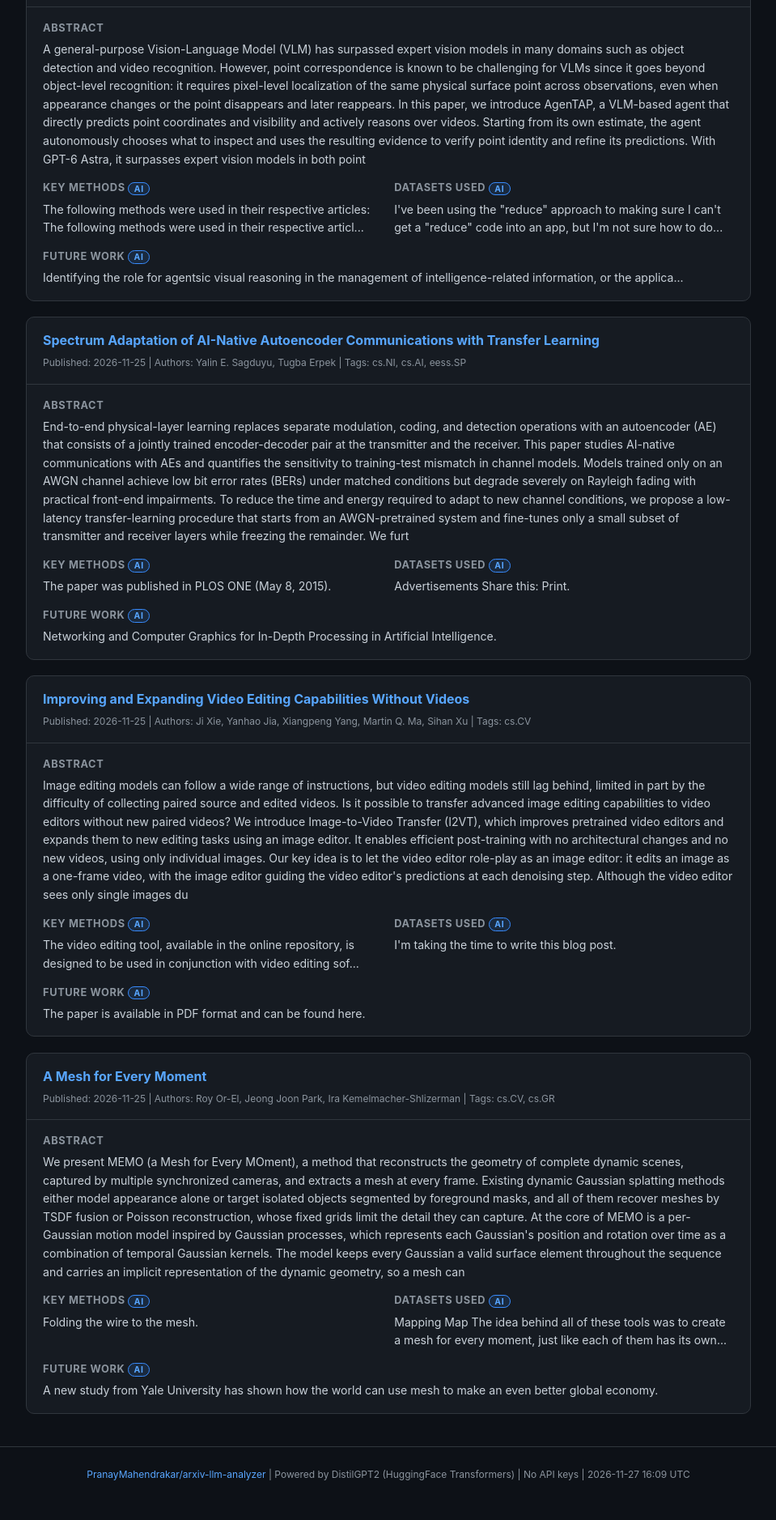
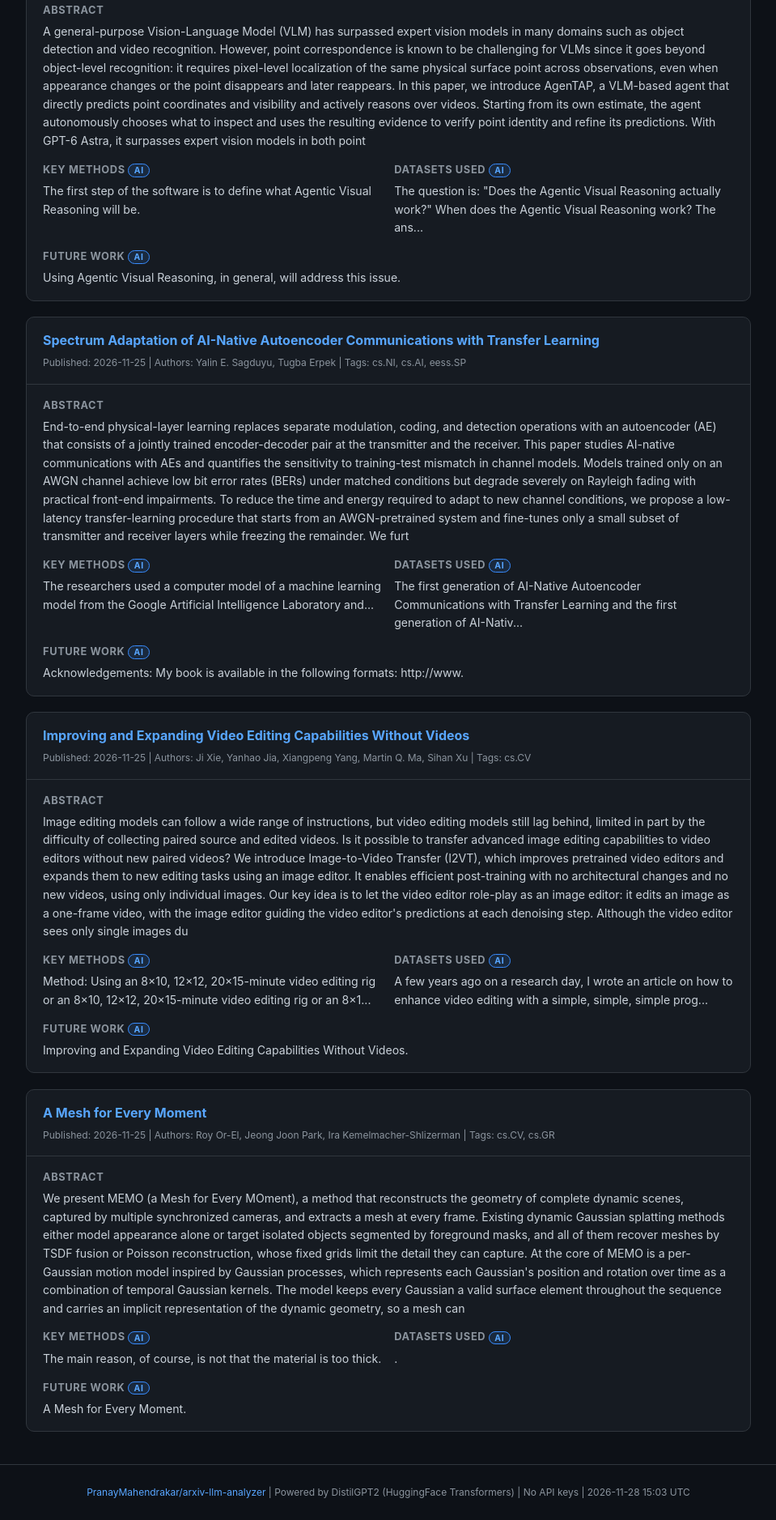
Before and after one commit to PranayMahendrakar/arxiv-llm-analyzer, a plain HTML site: page docs/index.html in a window 1280 px wide. Shown: the part 849-2726 px from the top of the page at 81% size, without its empty margins (160-1119 px from the left). Before the commit the page ends 2703 px from the top, so only its background shows below. Drawn offline with Linux system fonts and the light colour scheme.

Commit message:
🤖 Auto-update: arXiv analysis report [2026-11-28 15:03 UTC]

```diff
--- a/docs/index.html
+++ b/docs/index.html
@@ -54,7 +54,7 @@
   <div class="stat"><div class="n">5</div><div class="l">Papers</div></div>
   <div class="stat"><div class="n">distilgpt2</div><div class="l">LLM Model</div></div>
   <div class="stat"><div class="n">large language m</div><div class="l">Query</div></div>
-  <div class="stat"><div class="n">2026-11-27</div><div class="l">Updated UTC</div></div>
+  <div class="stat"><div class="n">2026-11-28</div><div class="l">Updated UTC</div></div>
 </div>
 <main>
 <div class="card">
@@ -64,9 +64,9 @@
   </div>
   <div class="card-body">
     <section class="full"><h3>Abstract</h3><p>Camera-controlled video generation re-renders a video along a target camera trajectory, yet moving the camera around an object, the most natural way to change the viewpoint of an object-centric scene, remains difficult. Existing methods condition either on camera parameters, which are scale-ambiguous in monocular video, or on explicit geometry such as warped point clouds or depth, which breaks down under large viewpoint changes. We present AnyCam, a method that represents the camera with an anchor object in the scene: we reconstruct it in 3D and render it along the target trajectory, a camera signal that is scale-aware, view-complete and easy to specify relative to the object. A video diffusion model transfers the content and dynamics of the source video to the new viewpoint. Its H-Concat </p></section>
-    <section><h3>Key Methods <span class="ai-badge">AI</span></h3><p>The camera is a sensor mounted into the camera's camera's camera's camera's camera's sensor as described in the followin...</p></section>
-    <section><h3>Datasets Used <span class="ai-badge">AI</span></h3><p>The following two pictures are from the C++ C++ C++ C++ C++ C++ C++ C++ C++ C++ C++ C++ C++ C++ C++ C++ C++ C++ C++ C++ ...</p></section>
-    <section class="full"><h3>Future Work <span class="ai-badge">AI</span></h3><p>Theoretical and practical applications, including the potential for a new kind of capture and transfer of video onto a T...</p></section>
+    <section><h3>Key Methods <span class="ai-badge">AI</span></h3><p>The camera can be used to produce video from the scene in question.</p></section>
+    <section><h3>Datasets Used <span class="ai-badge">AI</span></h3><p>This is the most important piece of data that we have.</p></section>
+    <section class="full"><h3>Future Work <span class="ai-badge">AI</span></h3><p>If the camera is capable of capturing a large number of images, then the camera could be a good example of how cameras c...</p></section>
   </div>
 </div>
 
@@ -77,10 +77,11 @@
   </div>
   <div class="card-body">
     <section class="full"><h3>Abstract</h3><p>A general-purpose Vision-Language Model (VLM) has surpassed expert vision models in many domains such as object detection and video recognition. However, point correspondence is known to be challenging for VLMs since it goes beyond object-level recognition: it requires pixel-level localization of the same physical surface point across observations, even when appearance changes or the point disappears and later reappears. In this paper, we introduce AgenTAP, a VLM-based agent that directly predicts point coordinates and visibility and actively reasons over videos. Starting from its own estimate, the agent autonomously chooses what to inspect and uses the resulting evidence to verify point identity and refine its predictions. With GPT-6 Astra, it surpasses expert vision models in both point </p></section>
-    <section><h3>Key Methods <span class="ai-badge">AI</span></h3><p>The following methods were used in their respective articles:
-The following methods were used in their respective articl...</p></section>
-    <section><h3>Datasets Used <span class="ai-badge">AI</span></h3><p>I've been using the "reduce" approach to making sure I can't get a "reduce" code into an app, but I'm not sure how to do...</p></section>
-    <section class="full"><h3>Future Work <span class="ai-badge">AI</span></h3><p>Identifying the role for agentsic visual reasoning in the management of intelligence-related information, or the applica...</p></section>
+    <section><h3>Key Methods <span class="ai-badge">AI</span></h3><p>The first step of the software is to define what Agentic Visual Reasoning will be.</p></section>
+    <section><h3>Datasets Used <span class="ai-badge">AI</span></h3><p>The question is: "Does the Agentic Visual Reasoning actually work?"
+When does the Agentic Visual Reasoning work?
+The ans...</p></section>
+    <section class="full"><h3>Future Work <span class="ai-badge">AI</span></h3><p>Using Agentic Visual Reasoning, in general, will address this issue.</p></section>
   </div>
 </div>
 
@@ -91,10 +92,11 @@ The following methods were used in their respective articl...</p></section>
   </div>
   <div class="card-body">
     <section class="full"><h3>Abstract</h3><p>End-to-end physical-layer learning replaces separate modulation, coding, and detection operations with an autoencoder (AE) that consists of a jointly trained encoder-decoder pair at the transmitter and the receiver. This paper studies AI-native communications with AEs and quantifies the sensitivity to training-test mismatch in channel models. Models trained only on an AWGN channel achieve low bit error rates (BERs) under matched conditions but degrade severely on Rayleigh fading with practical front-end impairments. To reduce the time and energy required to adapt to new channel conditions, we propose a low-latency transfer-learning procedure that starts from an AWGN-pretrained system and fine-tunes only a small subset of transmitter and receiver layers while freezing the remainder. We furt</p></section>
-    <section><h3>Key Methods <span class="ai-badge">AI</span></h3><p>The paper was published in PLOS ONE (May 8, 2015).</p></section>
-    <section><h3>Datasets Used <span class="ai-badge">AI</span></h3><p>Advertisements
-Share this: Print.</p></section>
-    <section class="full"><h3>Future Work <span class="ai-badge">AI</span></h3><p>Networking and Computer Graphics for In-Depth Processing in Artificial Intelligence.</p></section>
+    <section><h3>Key Methods <span class="ai-badge">AI</span></h3><p>The researchers used a computer model of a machine learning model from the Google Artificial Intelligence Laboratory and...</p></section>
+    <section><h3>Datasets Used <span class="ai-badge">AI</span></h3><p>The first generation of AI-Native Autoencoder Communications with Transfer Learning and the first generation of AI-Nativ...</p></section>
+    <section class="full"><h3>Future Work <span class="ai-badge">AI</span></h3><p>Acknowledgements: My book is available in the following formats:
+
+http://www.</p></section>
   </div>
 </div>
 
@@ -105,9 +107,10 @@ Share this: Print.</p></section>
   </div>
   <div class="card-body">
     <section class="full"><h3>Abstract</h3><p>Image editing models can follow a wide range of instructions, but video editing models still lag behind, limited in part by the difficulty of collecting paired source and edited videos. Is it possible to transfer advanced image editing capabilities to video editors without new paired videos? We introduce Image-to-Video Transfer (I2VT), which improves pretrained video editors and expands them to new editing tasks using an image editor. It enables efficient post-training with no architectural changes and no new videos, using only individual images. Our key idea is to let the video editor role-play as an image editor: it edits an image as a one-frame video, with the image editor guiding the video editor's predictions at each denoising step. Although the video editor sees only single images du</p></section>
-    <section><h3>Key Methods <span class="ai-badge">AI</span></h3><p>The video editing tool, available in the online repository, is designed to be used in conjunction with video editing sof...</p></section>
-    <section><h3>Datasets Used <span class="ai-badge">AI</span></h3><p>I'm taking the time to write this blog post.</p></section>
-    <section class="full"><h3>Future Work <span class="ai-badge">AI</span></h3><p>The paper is available in PDF format and can be found here.</p></section>
+    <section><h3>Key Methods <span class="ai-badge">AI</span></h3><p>Method:
+Using an 8×10, 12×12, 20×15-minute video editing rig or an 8×10, 12×12, 20×15-minute video editing rig or an 8×1...</p></section>
+    <section><h3>Datasets Used <span class="ai-badge">AI</span></h3><p>A few years ago on a research day, I wrote an article on how to enhance video editing with a simple, simple, simple prog...</p></section>
+    <section class="full"><h3>Future Work <span class="ai-badge">AI</span></h3><p>Improving and Expanding Video Editing Capabilities Without Videos.</p></section>
   </div>
 </div>
 
@@ -118,16 +121,14 @@ Share this: Print.</p></section>
   </div>
   <div class="card-body">
     <section class="full"><h3>Abstract</h3><p>We present MEMO (a Mesh for Every MOment), a method that reconstructs the geometry of complete dynamic scenes, captured by multiple synchronized cameras, and extracts a mesh at every frame. Existing dynamic Gaussian splatting methods either model appearance alone or target isolated objects segmented by foreground masks, and all of them recover meshes by TSDF fusion or Poisson reconstruction, whose fixed grids limit the detail they can capture. At the core of MEMO is a per-Gaussian motion model inspired by Gaussian processes, which represents each Gaussian's position and rotation over time as a combination of temporal Gaussian kernels. The model keeps every Gaussian a valid surface element throughout the sequence and carries an implicit representation of the dynamic geometry, so a mesh can </p></section>
-    <section><h3>Key Methods <span class="ai-badge">AI</span></h3><p>Folding the wire to the mesh.</p></section>
-    <section><h3>Datasets Used <span class="ai-badge">AI</span></h3><p>Mapping
-Map
-The idea behind all of these tools was to create a mesh for every moment, just like each of them has its own...</p></section>
-    <section class="full"><h3>Future Work <span class="ai-badge">AI</span></h3><p>A new study from Yale University has shown how the world can use mesh to make an even better global economy.</p></section>
+    <section><h3>Key Methods <span class="ai-badge">AI</span></h3><p>The main reason, of course, is not that the material is too thick.</p></section>
+    <section><h3>Datasets Used <span class="ai-badge">AI</span></h3><p>.</p></section>
+    <section class="full"><h3>Future Work <span class="ai-badge">AI</span></h3><p>A Mesh for Every Moment.</p></section>
   </div>
 </div>
 </main>
 <footer>
   <a href="https://github.com/PranayMahendrakar/arxiv-llm-analyzer">PranayMahendrakar/arxiv-llm-analyzer</a>
-  | Powered by DistilGPT2 (HuggingFace Transformers) | No API keys | 2026-11-27 16:09 UTC
+  | Powered by DistilGPT2 (HuggingFace Transformers) | No API keys | 2026-11-28 15:03 UTC
 </footer>
 </body></html>
```
Also changed, not shown: docs/papers.json (+15 -15 lines).
